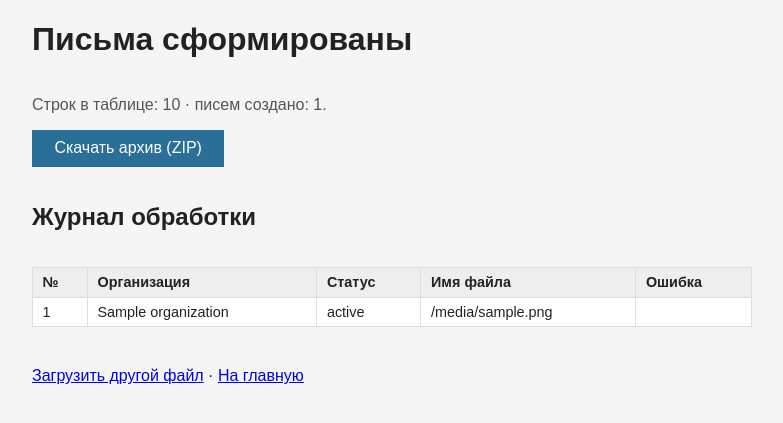
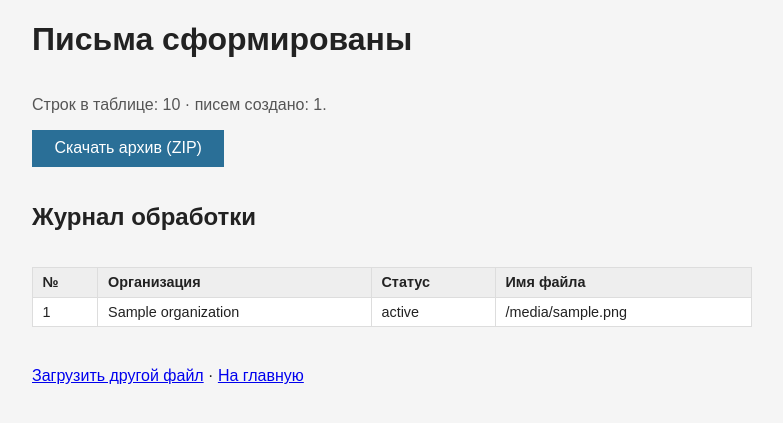
Before and after one commit to vproseka-del/invitation-generator, a Flask app: template app/templates/batch_result.html in a window 1280 px wide. Shown: the top 423 px of the page, without its empty margins (248-1031 px from the left). Run offline with Flask 3, Linux system fonts and the light colour scheme; the template is opened without the code that fills it: most values are stand-ins (such as "Sample title", 1, 10 or a date in 2020).

Commit message:
Скрытие столбца Ошибка при отсутствии ошибок

```diff
--- a/app/templates/batch_result.html
+++ b/app/templates/batch_result.html
@@ -7,6 +7,7 @@
     <p><a class="btn" href="{{ download_url }}">Скачать архив (ZIP)</a></p>
 
     <h2>Журнал обработки</h2>
+    {% set has_errors = errors_count > 0 %}
     <table class="journal">
         <thead>
             <tr>
@@ -14,7 +15,7 @@
                 <th>Организация</th>
                 <th>Статус</th>
                 <th>Имя файла</th>
-                <th>Ошибка</th>
+                {% if has_errors %}<th>Ошибка</th>{% endif %}
             </tr>
         </thead>
         <tbody>
@@ -24,7 +25,7 @@
                     <td>{{ entry.organization }}</td>
                     <td>{{ entry.status }}</td>
                     <td>{{ entry.filename }}</td>
-                    <td>{{ entry.error }}</td>
+                    {% if has_errors %}<td>{{ entry.error }}</td>{% endif %}
                 </tr>
             {% endfor %}
         </tbody>
```
